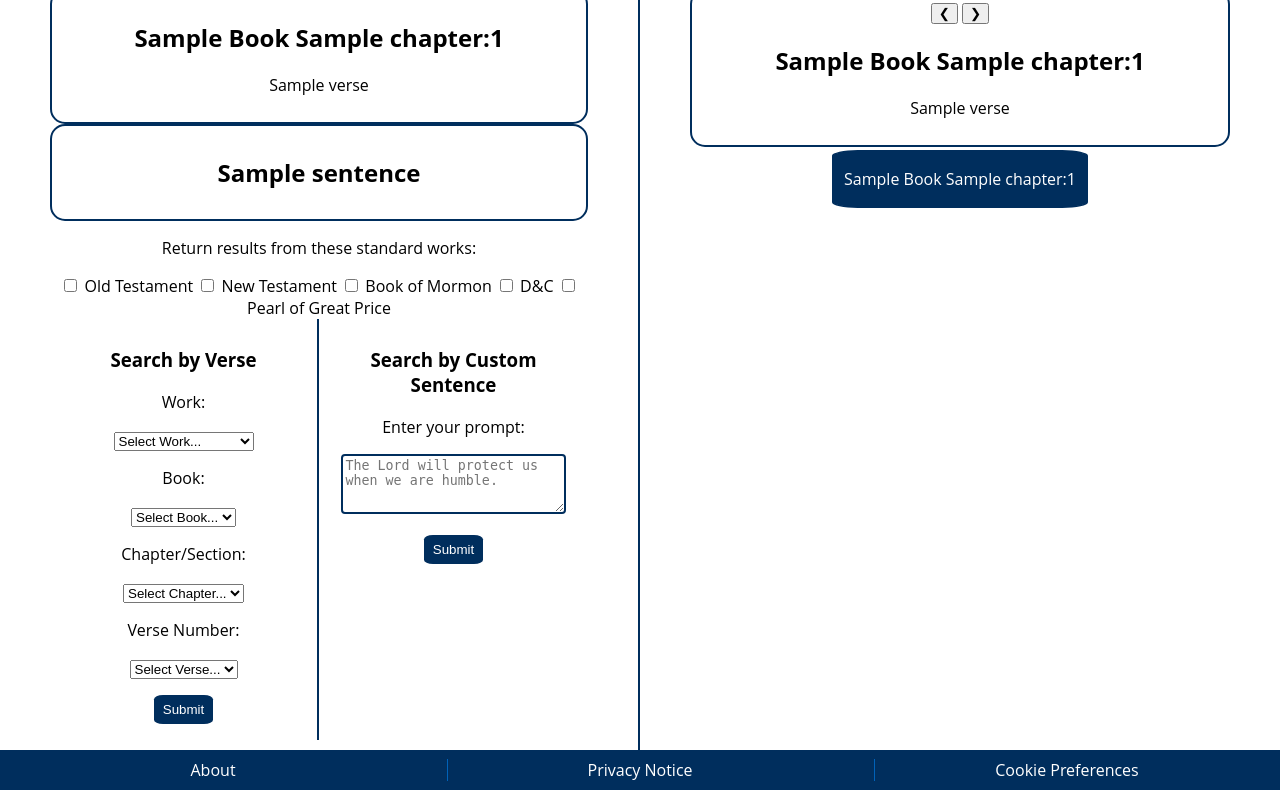
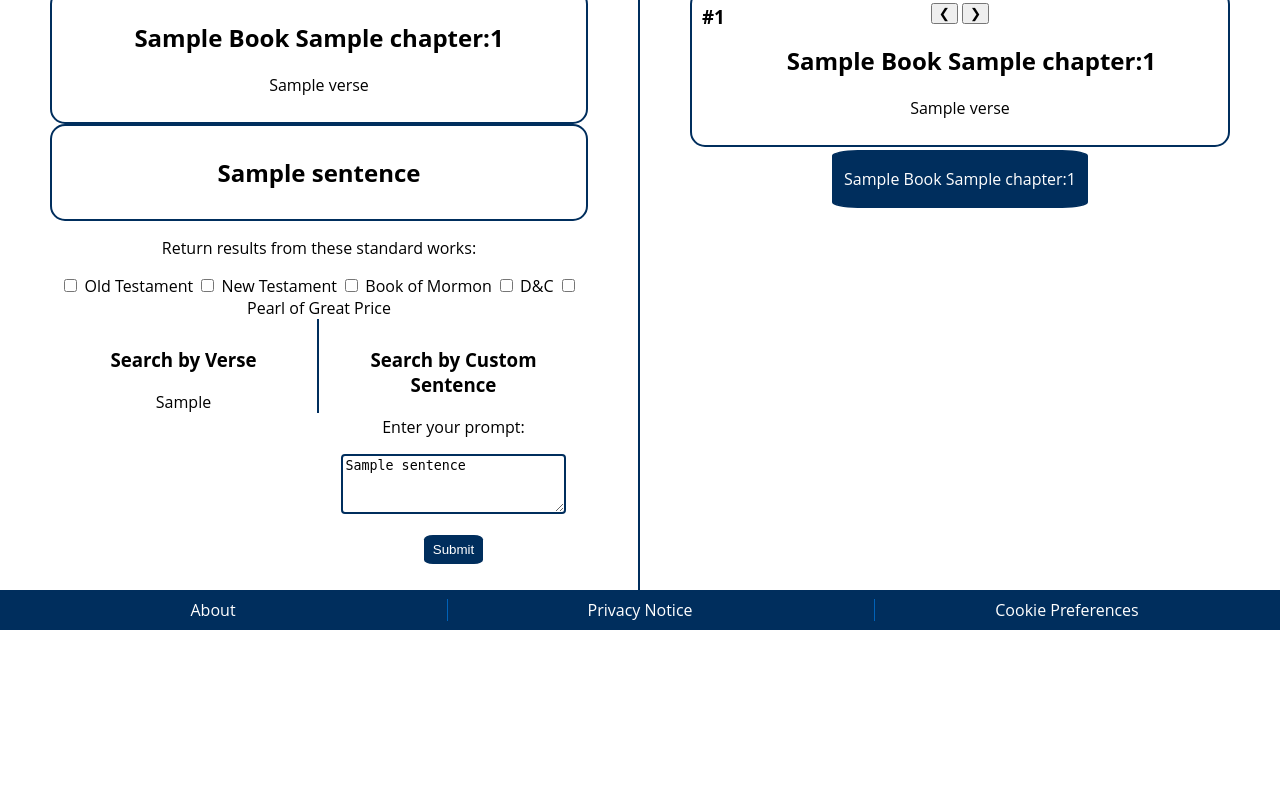
Before and after one commit to Harlan144/SimilarVerseFinder, a Flask app: template templates/index.html in a window 1280 px wide. Shown: the part 326-1116 px from the top of the page. After the commit the page ends 956 px from the top, so only its background shows below. Run offline with Flask 2, Linux system fonts and the light colour scheme; the template is opened without the code that fills it: most values are stand-ins (such as "Sample title", 1, 10 or a date in 2020); parts of the project's set-up code (start-up, migrations or seed data) failed here and were passed over; some web fonts are replaced.

Commit message:
updated form resets

```diff
--- a/main.py
+++ b/main.py
@@ -1,5 +1,5 @@
 from flask import Flask, render_template, request, escape, Blueprint
-from functions import findVerseInDF
+from functions import findVerseInDF, modifyHTMLForSubmit
 from predictVerse import checkUniqueVerse
 from predictVerse import checkVerse
 
@@ -9,7 +9,7 @@
 @app.route("/", methods=['GET', 'POST'])
 def home():
     if request.method == 'POST':
-        #print(request.form.to_dict(), flush=True)
+        print(request.form.to_dict(), flush=True)
         allowed_works = request.form['allowed_works']
 
         checkInfo = [False, False, False, False, False]
@@ -26,7 +26,7 @@
             checkInfo[4]=True
 
         if checkInfo == [False, False, False, False, False]:
-            return render_template("index.html", verse = "No Works", foundVerses = [], checkInfo = checkInfo)
+            return render_template("index.html", verse = "No Works", foundVerses = [], checkInfo = checkInfo, form_submit=form1_html)
 
         if 'sentence' in request.form:
             input = request.form['sentence']
@@ -41,18 +41,22 @@
             # print(request.form.to_dict(), flush=True)
 
             # Print the form data to the console
+            form1_html= request.form['form1_html']
+
             work = request.form['work'].lower()
             book = request.form['book'].lower()
             chapter = request.form['chapter'].lower()
             verseNum = request.form['verse'].lower()
+
+            modified_html = modifyHTMLForSubmit(form1_html, work, book, chapter, verseNum)
             returnedRow = findVerseInDF(book, chapter, verseNum)
 
             if returnedRow!= -1:
                 listOfOtherVerses = checkVerse(book, chapter, verseNum, allowed_works)
             else:
-                return render_template("index.html", verse = "Not Found", foundVerses = [], checkInfo = checkInfo)
+                return render_template("index.html", verse = "Not Found", foundVerses = [], checkInfo = checkInfo, form_submit=modified_html)
 
-            return render_template("index.html", verse =returnedRow, foundVerses = listOfOtherVerses, checkInfo=checkInfo)
+            return render_template("index.html", verse =returnedRow, foundVerses = listOfOtherVerses, checkInfo=checkInfo, form_submit=modified_html)
     else:
         return render_template("index.html", checkInfo = [True, True, True, True, True])
 
--- a/static/css/style.css
+++ b/static/css/style.css
@@ -184,6 +184,10 @@
     padding: 20px;
     line-height: 1.5em;
 }
+.verseRank{
+    float: left;
+    margin-top: -40px;
+}
 @media only screen and (max-width: 750px) {
     .split {
         width: 100%;
--- a/static/js/script.js
+++ b/static/js/script.js
@@ -1,6 +1,7 @@
 
 document.getElementById("form").addEventListener("submit", function(eventObj) {
   // Create a hidden input element
+
   var hiddenInput = document.createElement("input");
   // Set attributes for the hidden input
   hiddenInput.type = "hidden";
@@ -23,15 +24,25 @@
     values.push("pogp");
   }
   hiddenInput.value = values;
+
   // Append the hidden input to the form
   document.getElementById("form").appendChild(hiddenInput);
+
   // Continue with the form submission
   return true;
+
 });
 
 
+document.getElementById("form1").addEventListener("submit", function(eventObj) {
+  var hiddenInputFormHTML = document.createElement("input");
+  // Set attributes for the hidden input
+  hiddenInputFormHTML.type = "hidden";
+  hiddenInputFormHTML.name = "form1_html";
+  var formHtml = document.getElementById("form1").innerHTML;
+  hiddenInputFormHTML.value = formHtml;
+  document.getElementById("form1").appendChild(hiddenInputFormHTML);
 
-document.getElementById("form1").addEventListener("submit", function(eventObj) {
   // Create a hidden input element
   var hiddenInput = document.createElement("input");
   // Set attributes for the hidden input
@@ -111,6 +122,7 @@
   let work = document.getElementById("workDropdown").value;
   let book = document.getElementById("bookDropdown").value;
   let chap = document.getElementById("chapterDropdown").value;
+
   fetch('/static/js/dropdown.json')
     .then(response => response.json())
     .then(data => {
@@ -140,6 +152,7 @@
 function changeChapters() {
   var work = document.getElementById("workDropdown").value;
   var book = document.getElementById("bookDropdown").value;
+
   fetch('/static/js/dropdown.json')
     .then(response => response.json())
     .then(data => {
@@ -169,6 +182,7 @@
 
 function changeBooks() {
   var work = document.getElementById("workDropdown").value;
+
   fetch('/static/js/dropdown.json')
     .then(response => response.json())
     .then(data => {
--- a/templates/index.html
+++ b/templates/index.html
@@ -39,15 +39,20 @@
 
     <div class="split1 left border-left">
       <h3>Search by Verse</h3>
+      {% if form_submit %}
+      <form method="post" id='form1' action="/">
+        {{form_submit | safe}}
+      </form>
+      {% else %}
       <form method="post" id='form1' action="/">
         <p>Work:</p>
         <select id="workDropdown" name="work" onchange="changeBooks()" required>
-          <option value="defaultWork">Select Work...</option>
-          <option value="old testament">Old Testament</option>
-          <option value="new testament">New Testament</option>
-          <option value="book of mormon">Book of Mormon</option>
-          <option value="d&c">D&C</option>
-          <option value="pearl of great price">Pearl of Great Price</option>
+          <option id='defaultWork' value="">Select Work...</option>
+          <option id= 'oldtestament' value="old testament">Old Testament</option>
+          <option id='newtestament' value="new testament">New Testament</option>
+          <option id='bookofmormon' value="book of mormon">Book of Mormon</option>
+          <option id='d&c' value="d&c">D&C</option>
+          <option id='pearlofgreatprice' value="pearl of great price">Pearl of Great Price</option>
         </select>
         <p>Book:</p>
         <select id="bookDropdown" name="book" onchange="changeChapters()" required>
@@ -65,17 +70,22 @@
         </select>
         <p><input type="submit" value="Submit"/></p>
       </form>
+            {% endif %}
     </div>
     <div class="split1 right">
       <h3>Search by Custom Sentence</h3>
       <form method="post" id='form' action="/">
         <p>Enter your prompt:</p>
+        {% if sentence %}
+        <textarea placeholder="The Lord will protect us when we are humble." name="sentence" id="promptEnter" required>{{sentence}}</textarea>
+        {% else %}
         <textarea placeholder="The Lord will protect us when we are humble." name="sentence" id="promptEnter" required></textarea>
+        {% endif %}
         <p><input type="submit" value="Submit" /></p>
       </form>
+
     </div>
   </div>
-
 </div>
 
 <div class="split right">
@@ -87,6 +97,7 @@
       <button onclick="plusDivs(1)">&#10095;</button>
       {% for item in foundVerses%}
       <div class="similarVerse">
+        <h3 class="verseRank">#{{loop.index}}</h3>
         <h2>{{item['book'].title()}} {{item['chapter']}}:{{item['verseNum']}}</h2>
         <p>{{item['verse']}}</p>
       </div>
```
Also changed, not shown: functions.py (+15 -0 lines).
